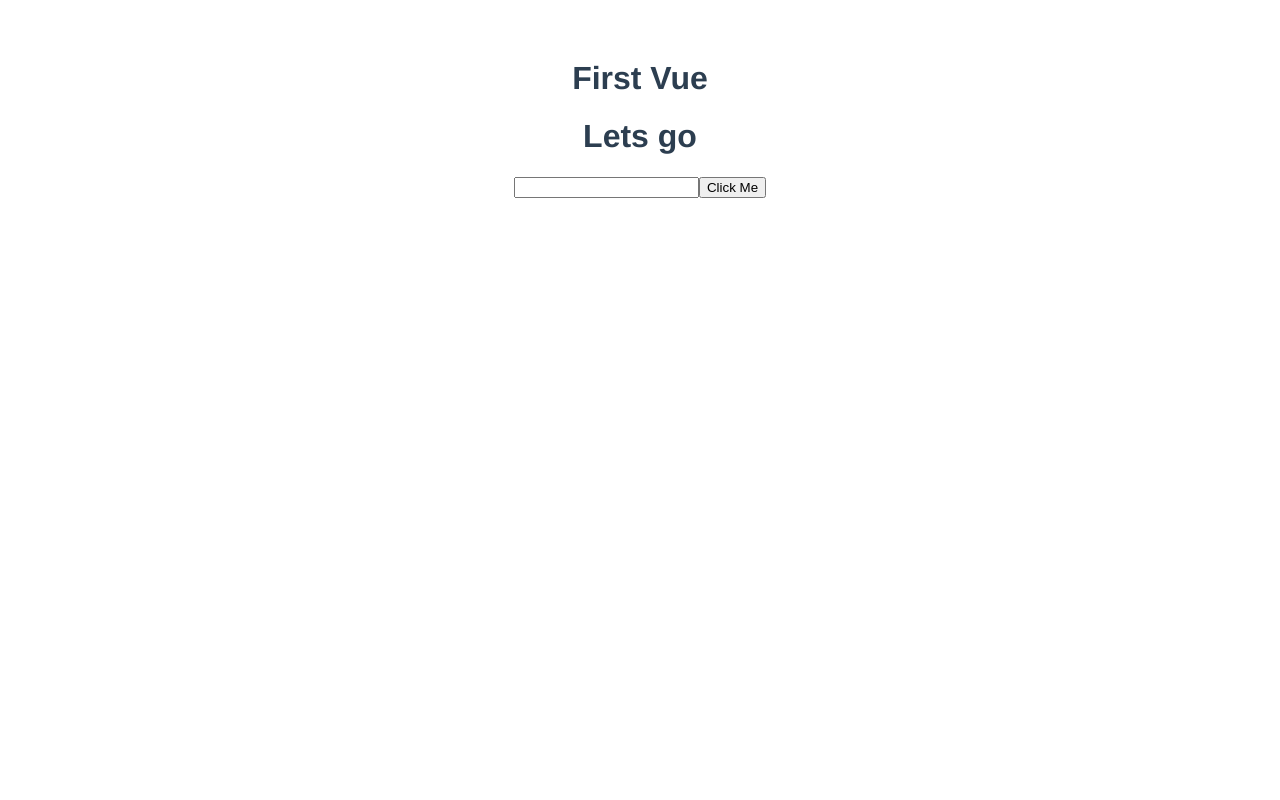
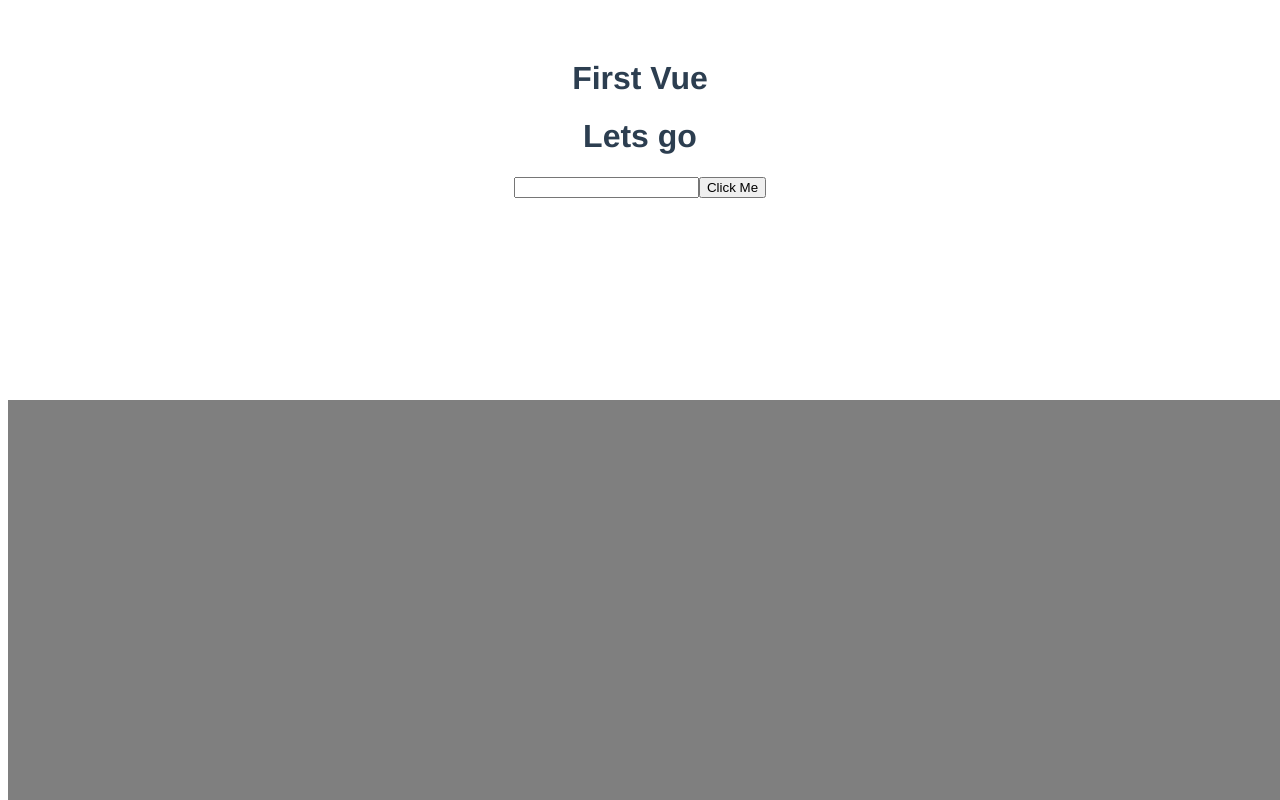
Before and after one commit to GarlicBuns19/Vue_JS_Workshop, a Vue app in the folder Learning/Basics/Pt2 vue create/modal-project/: page / in a window 1280 px wide. Built offline with nearby package versions, Linux system fonts and the light colour scheme.

Commit message:
Created half a modal

```diff
--- a/Learning/Basics/Pt2 vue create/modal-project/src/App.vue
+++ b/Learning/Basics/Pt2 vue create/modal-project/src/App.vue
@@ -5,10 +5,12 @@
 <button @click="handelClick">Click Me</button>
   <!-- <img alt="Vue logo" src="./assets/logo.png">
   <HelloWorld msg="Welcome to Your Vue.js App"/> -->
+  <Modal/>
 </template>
 
 <script>
 // import HelloWorld from './components/HelloWorld.vue'
+import Modal from './components/Modal.vue'
 
 export default {
   name: 'App',
@@ -24,6 +26,11 @@ export default {
       this.$refs.name.setAttribute('id','input-ref')
       this.$refs.name.classList.add('input-refffff')
     }
+   },
+   components: {
+    name: 'Modal',
+    Modal
+
    }
   // components: {
   //   HelloWorld
--- /dev/null
+++ b/Learning/Basics/Pt2 vue create/modal-project/src/components/Modal.vue
@@ -0,0 +1,20 @@
+<template>
+  <div class="backdrop">
+    <div class="modal"></div>
+  </div>
+</template>
+<style>
+.modal {
+  width: 400px;
+  border-radius: 30px;
+  margin: 100px auto;
+  background: white;
+}
+.backdrop {
+  bottom: 0;
+  position: fixed;
+  width: 100%;
+  height: 50%;
+  background: rgba(0, 0, 0, 0.5);
+}
+</style>
```
